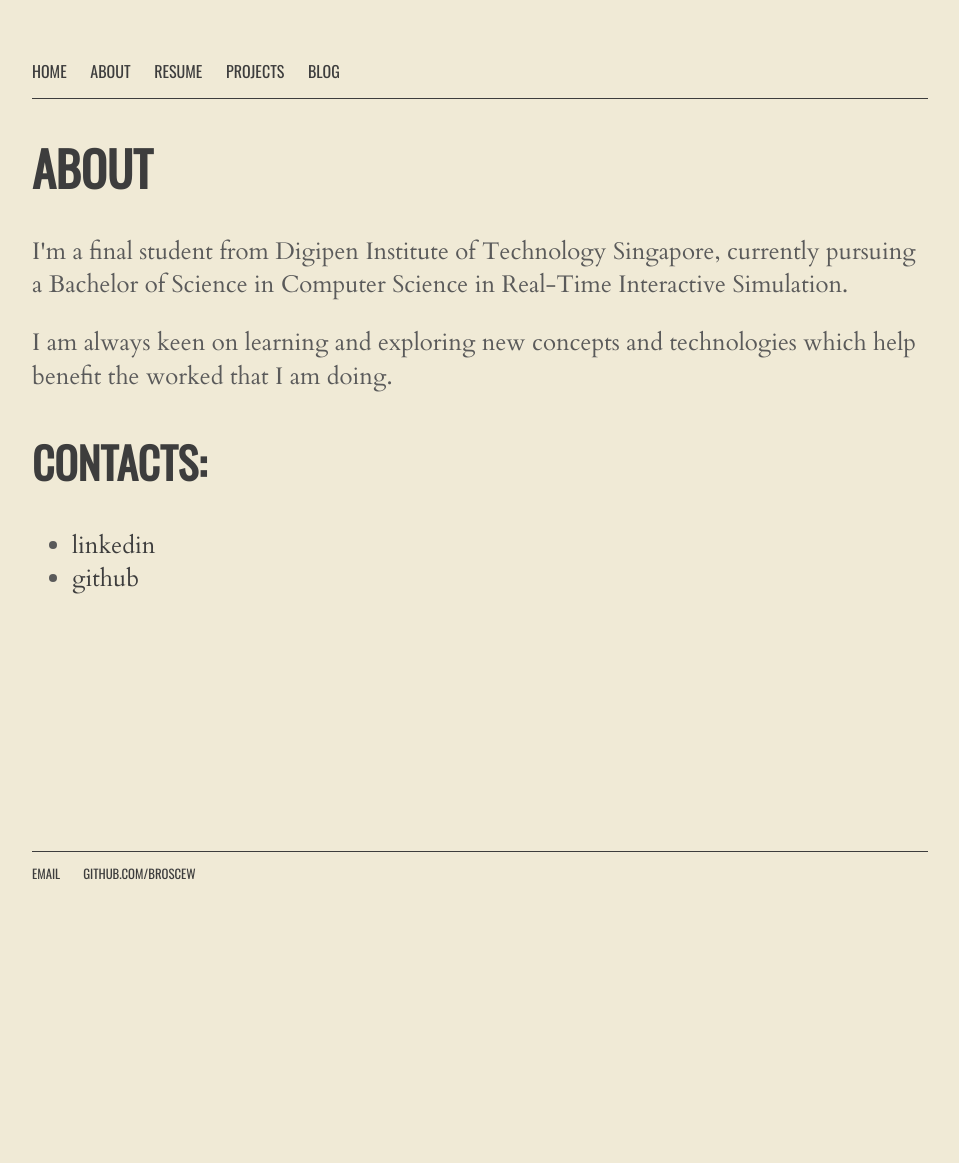
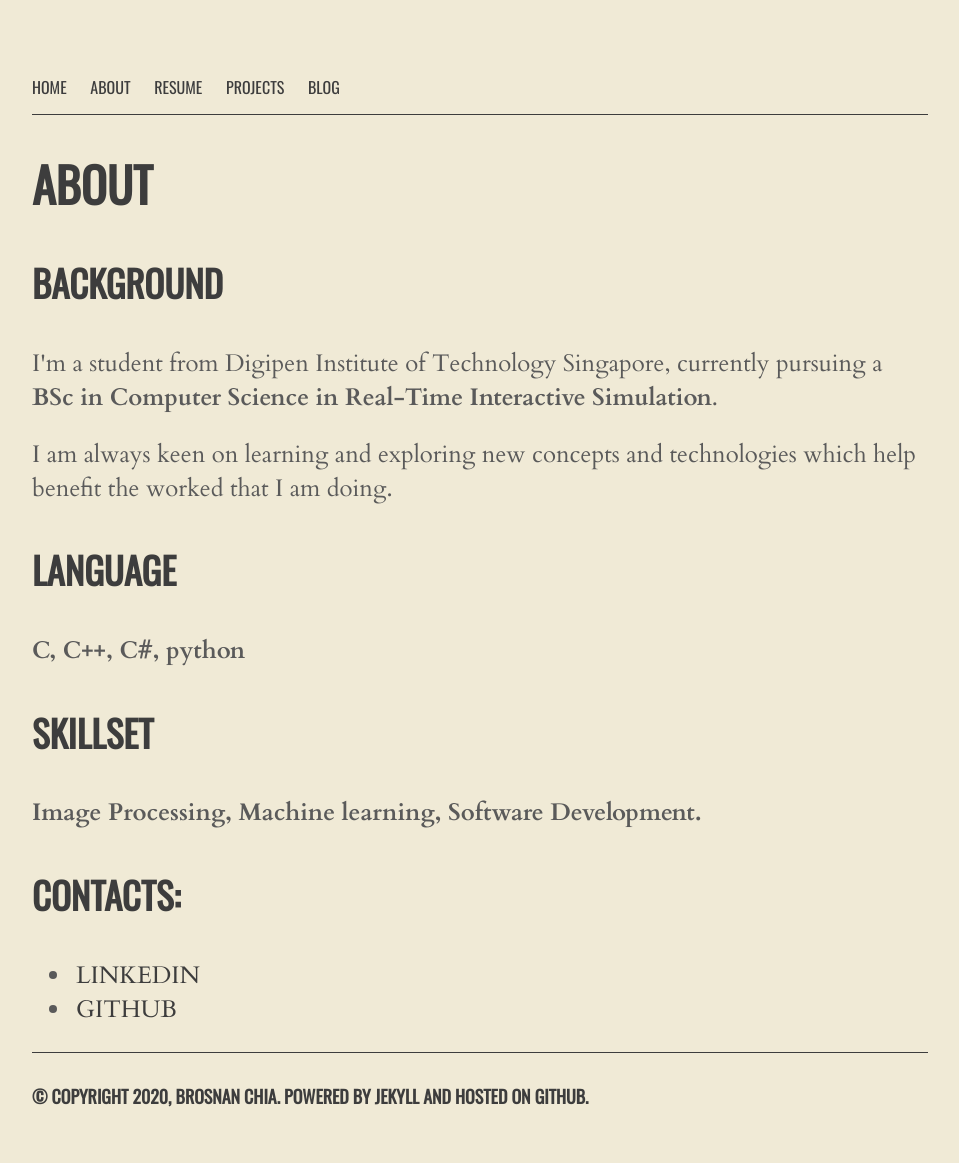
Before and after one commit to broscew/broscew.github.io, a Jekyll site: the page built from about/index.html, in a window 1280 px wide. Shown: the whole page, without its empty margins (160-1119 px from the left). Built offline with Jekyll 4.4.1, drawn with Linux system fonts in a browser that asks for light colours; before the commit the page ends 900 px from its top, so only the background shows below that.

Commit message:
fleshout about page and footer

```diff
--- a/_layouts/default.html
+++ b/_layouts/default.html
@@ -20,10 +20,13 @@
             {{ content }}
         </div><!-- /.container -->
         <footer>
-            <ul>
-                <li><a href="mailto:brosnanch@outlook.com">email</a></li>
-                <li><a href="https://github.com/broscew">github.com/broscew</a></li>
-            </ul>
+            <h5 class="copyright">
+                <span class = "social">
+                    <a href="https://github.com/broscew" i class="fa fa-github"></a>
+                    <a href="https://www.linkedin.com/in/brosnanchia/" class="fa fa-linkedin"></a>
+                </span>
+                &copy; Copyright 2020, Brosnan Chia. Powered by Jekyll and hosted on Github.
+            </h5>
         </footer>
     </body>
 </html>
--- a/about/index.html
+++ b/about/index.html
@@ -3,14 +3,21 @@ layout: default
 title: About
 ---
 
-<div class="blurb">
-        <h1>About</h1>
-        <p>I'm a final student from Digipen Institute of Technology Singapore, currently pursuing a Bachelor of Science in Computer Science in Real-Time Interactive Simulation.</p>
-        <p>I am always keen on learning and exploring new concepts and technologies which help benefit the worked that I am doing.</p>
+ <div class="blurb">
+    <h1>About</h1>
+    <h3>Background</h3>
+    <p>I'm a student from Digipen Institute of Technology Singapore, currently pursuing a <b> BSc in Computer Science in Real-Time Interactive Simulation</b>.</p>
+    <p>I am always keen on learning and exploring new concepts and technologies which help benefit the worked that I am doing.</p>
 
-        <h2>Contacts:</h2>
-        <ul class="contacts">
-            <li><a href="https://www.linkedin.com/in/brosnanchia/">linkedin</a></li>
-            <li><a href="https://github.com/broscew">github</a></li>
-        </ul>
-</div>
+    <h3>Language</h3>
+    <p><b>C, C++, C#, python</b></p>
+
+    <h3>Skillset</h4>
+    <p><b>Image Processing, Machine learning, Software Development.</b></p>
+
+    <h3>Contacts:</h3>
+    <ul class="contacts">
+        <li><i class="fa fa-linkedin"></i><a href="https://www.linkedin.com/in/brosnanchia/"> LINKEDIN</a></li>
+        <li><i class="fa fa-github"></i><a href="https://github.com/broscew"> GITHUB</a></li>
+    </ul>
+</div><!-- /.blurb -->
--- a/css/main.css
+++ b/css/main.css
@@ -1,19 +1,28 @@
-body { margin: 60px auto; width: 70%; color: #ffce00; background-color: #F0EAD6}
+body { height: 100%; padding:0; margin: 60px auto; width: 70%; color: #ffce00; background-color: #F0EAD6}
 
 a{ text-decoration: none; color: #3d3d3d; font-size: 1em;}
-a:hover {text-decoration: underline;}
+a:hover {opacity: 0.7;}
 
 p, ul {font-family:'Cardo', serif; font-size: 1.5em; line-height: 1.4em; color: #5a5a5a ;}
 
-h1, h2, h3, h4 {font-family:'Oswald', sans-serif; text-transform: uppercase; color: #3d3d3d ; }
+h1, h2, h3, h4, h5 {font-family:'Oswald', sans-serif; text-transform: uppercase; color: #3d3d3d ; }
 h1 {font-size: 3em;}
 h2 {font-size: 2.7em;}
-h3 {font-size: 2.5em;}
-h4 {font-size: 1.9em;}
+h3 {font-size: 2.3em;}
+h4 {font-size: 1.8em;}
+h5 {font-size: 1.4em;}
 
 nav ul, footer ul {font-family:'Oswald', sans-serif; padding:0px; list-style:none; font-size: 1em; text-transform: uppercase;}
 nav ul li, footer ul li {display: inline; margin-right: 20px;}
 
-footer { position: absolute; bottom: 0; width: 70%; height: 3.0rem; border-top: 1px solid #3d3d3d ; font-size: .8em;}
+footer { width: 100%; height: 50px; border-top: 1px solid #3d3d3d ; font-size: .8em;}
 nav {border-bottom: 1px solid #3d3d3d ; }
-#container{padding-bottom: 3.0rem;}
+
+body{ display:flex; flex-direction:column; }
+footer{ text-align: center; margin-top:auto; }
+
+.fa { padding-left: 2px; padding-right: 2px; font-size: 20px; width: 20px; text-align: center; text-decoration: none;}
+.fa:hover {opacity: 0.7;}
+
+.copyright {text-align:left;}
+.social {float: right;}
```
